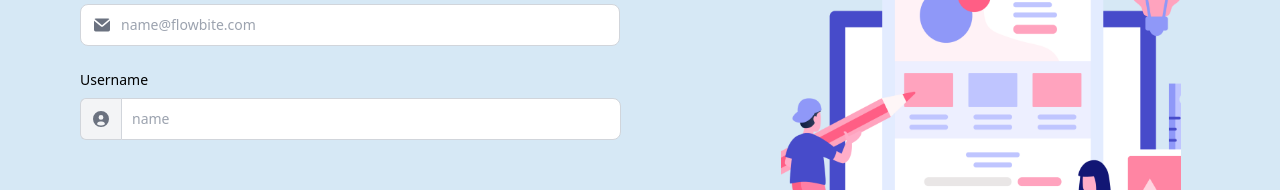
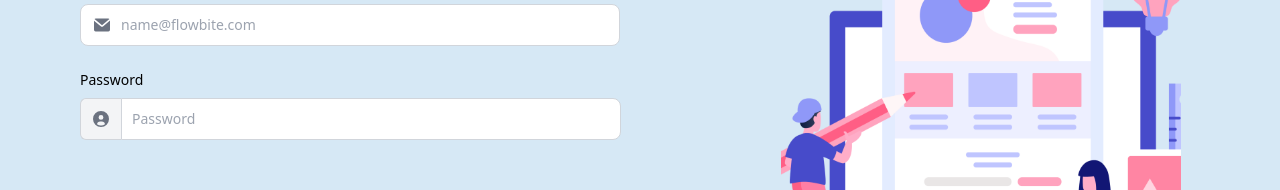
Before and after one commit to URECA-ShareTime/ShareTime-FE, a React (Vite) app: page /login in a window 1280 px wide. Shown: the part 264-454 px from the top of the page. Built offline with nearby package versions, Linux system fonts and the light colour scheme.

Commit message:
design - UI변경

```diff
--- a/src/App.jsx
+++ b/src/App.jsx
@@ -3,13 +3,14 @@ import React from 'react';
 import { Routes, Route } from 'react-router-dom';
 import Enterpage from './pages/Enterpage'; // Enterpage 컴포넌트 임포트
 import Loginpage from './pages/Loginpage'; // Loginpage 컴포넌트 임포트
+import Signuppage from './pages/Signuppage';
 
 function App() {
   return (
     <Routes>
       <Route path="/" element={<Enterpage />} /> {/* Enterpage로 경로 설정 */}
       <Route path="/login" element={<Loginpage />} />{' '}
-      {/* Loginpage로 경로 설정 */}
+      <Route path="/signup" element={<Signuppage />} />{' '}
     </Routes>
   );
 }
--- a/src/pages/Loginpage.jsx
+++ b/src/pages/Loginpage.jsx
@@ -1,5 +1,6 @@
 // src/pages/Loginpage.jsx
 import React from 'react';
+import { useNavigate } from 'react-router-dom'; // useNavigate 훅을 임포트
 import GuestBackGround from '../components/GuestBackGround'; // GuestBackGround 컴포넌트 임포트
 import loginimg from '../assets/loginimg.png';
 
@@ -49,7 +50,7 @@ function Loginpage(props) {
             htmlFor="website-admin"
             className="block mb-2 text-sm font-medium"
           >
-            Username
+            Password
           </label>
           <div className="flex mb-6">
             <span className="inline-flex items-center px-3 text-sm text-gray-900 bg-gray-100 border rounded-e-0 border-gray-300 border-e-0 rounded-s-md">
@@ -67,7 +68,7 @@ function Loginpage(props) {
               type="text"
               id="website-admin"
               className="rounded-none rounded-e-lg bg-white border text-black focus:ring-blue-500 focus:border-blue-500 block w-[500px] text-sm border-gray-300 p-2.5 dark:bg-white dark:border-gray-300 dark:placeholder-gray-400 dark:text-black dark:focus:ring-blue-500 dark:focus:border-blue-500"
-              placeholder="name"
+              placeholder="Password"
             />
           </div>
           <button className="mt-15 text-center p-4 bg-primary-darkblue text-white rounded mt-20 w-[540px] h-[40px] flex items-center justify-center">
```
